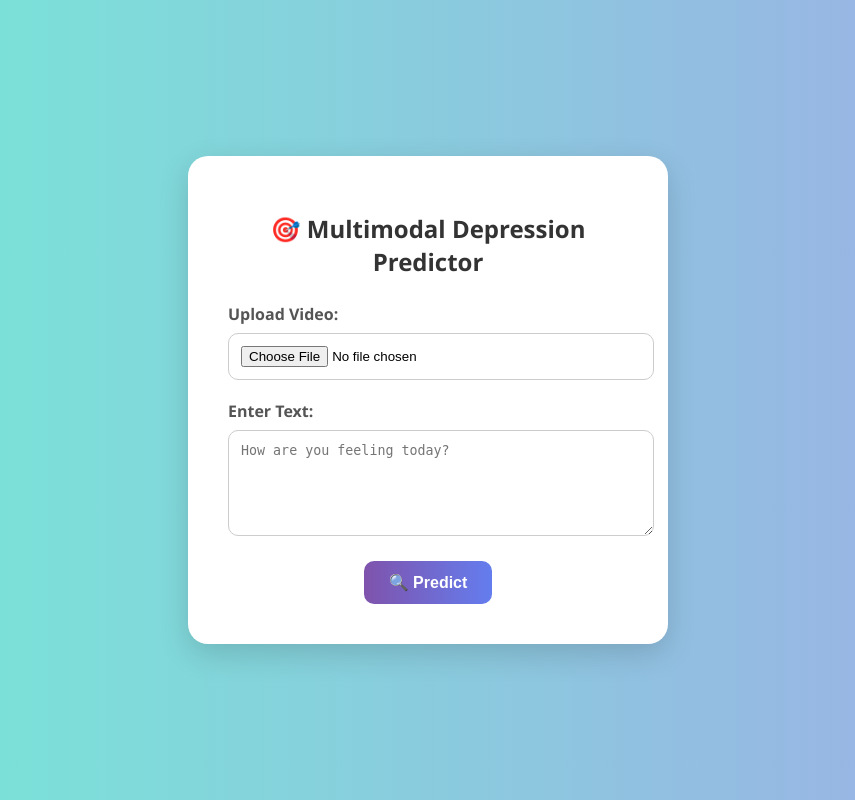
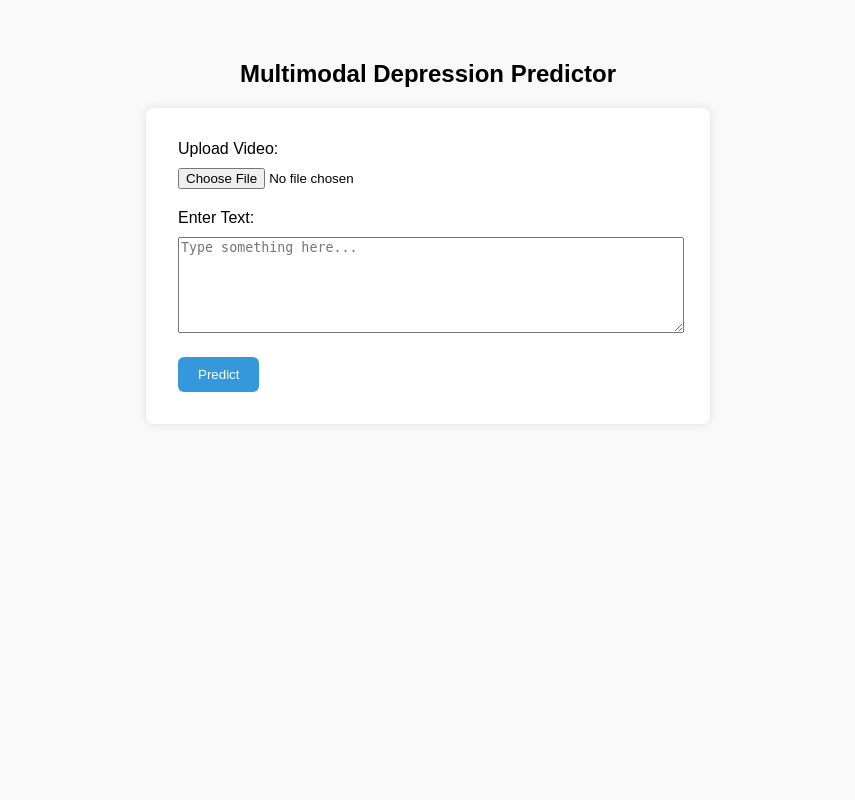
Before and after one commit to yash-wizzy/MindWell, a Flask app: page / in a window 1280 px wide. Shown: the whole page, without its empty margins (212-1067 px from the left). Run offline with Flask 3, Linux system fonts and the light colour scheme.

Commit message:
done right

```diff
--- a/templates/index.html
+++ b/templates/index.html
@@ -1,172 +1,124 @@
+
 <!DOCTYPE html>
 <html lang="en">
 <head>
     <meta charset="UTF-8">
-  <title>Multimodal Depression Predictor</title>
+    <title>Depression Prediction</title>
     <style>
         body {
-      font-family: 'Segoe UI', Tahoma, Geneva, Verdana, sans-serif;
-      background: linear-gradient(to right, #74ebd5, #9face6);
-      margin: 0;
-      padding: 0;
-      display: flex;
-      justify-content: center;
-      align-items: center;
-      height: 100vh;
+            font-family: Arial, sans-serif;
+            padding: 2rem;
+            background-color: #f9f9f9;
         }
-
-    .container {
+        form {
             background-color: white;
-      border-radius: 20px;
-      box-shadow: 0 10px 30px rgba(0, 0, 0, 0.15);
-      padding: 40px;
-      width: 400px;
-      text-align: center;
-      animation: fadeIn 0.8s ease-in-out;
+            padding: 2rem;
+            border-radius: 8px;
+            box-shadow: 0 0 10px rgba(0,0,0,0.1);
+            max-width: 500px;
+            margin: auto;
         }
-
-    h1 {
-      font-size: 24px;
-      color: #333;
-      margin-bottom: 25px;
+        input[type="file"], textarea {
+            width: 100%;
+            margin-top: 10px;
+            margin-bottom: 20px;
         }
-
-    label {
-      display: block;
-      text-align: left;
-      font-weight: bold;
-      margin-bottom: 8px;
-      color: #555;
-    }
-
-    input[type="file"],
-    textarea {
-      width: 100%;
-      padding: 12px;
-      margin-bottom: 20px;
-      border: 1px solid #ccc;
-      border-radius: 10px;
-      transition: border-color 0.3s ease;
-    }
-
-    input[type="file"]:hover,
-    textarea:focus {
-      border-color: #7f53ac;
-      outline: none;
-    }
-
-    textarea {
-      resize: vertical;
-      min-height: 80px;
-    }
-
-    .btn {
-      background: linear-gradient(to right, #7f53ac, #647dee);
+        button {
+            padding: 10px 20px;
+            background-color: #3498db;
             color: white;
             border: none;
-      padding: 12px 25px;
-      border-radius: 10px;
+            border-radius: 6px;
             cursor: pointer;
-      font-weight: bold;
-      font-size: 16px;
-      transition: transform 0.2s ease, box-shadow 0.2s ease;
         }
-
-    .btn:hover {
-      transform: translateY(-2px);
-      box-shadow: 0 6px 18px rgba(0, 0, 0, 0.2);
+        button:hover {
+            background-color: #2980b9;
         }
-
-    .spinner {
+        .result {
+            max-width: 500px;
+            margin: 1.5rem auto;
+            text-align: center;
+            font-size: 1.2rem;
+            padding: 1rem;
+            background-color: #e8f8f5;
+            border: 1px solid #1abc9c;
+            border-radius: 8px;
+            color: #117a65;
             display: none;
-      margin-top: 20px;
-    }
-
-    .spinner div {
-      width: 24px;
-      height: 24px;
-      margin: auto;
-      border: 4px solid #7f53ac;
-      border-top: 4px solid transparent;
-      border-radius: 50%;
-      animation: spin 0.8s linear infinite;
-    }
-
-    @keyframes spin {
-      to { transform: rotate(360deg); }
-    }
-
-    .result {
-      display: none;
-      margin-top: 20px;
-      padding: 15px;
-      background-color: #f0f8ff;
-      border-left: 4px solid #7f53ac;
-      border-radius: 10px;
-      font-weight: bold;
-      color: #333;
-      animation: slideFade 0.6s ease-in-out;
-    }
-
-    @keyframes fadeIn {
-      from {
-        opacity: 0;
-        transform: translateY(20px);
-      }
-      to {
-        opacity: 1;
-        transform: translateY(0);
-      }
-    }
-
-    @keyframes slideFade {
-      from {
-        opacity: 0;
-        transform: translateY(10px);
-      }
-      to {
-        opacity: 1;
-        transform: translateY(0);
-      }
         }
     </style>
 </head>
 <body>
-  <div class="container">
-    <h1>🎯 Multimodal Depression Predictor</h1>
-    <form action="/predict" method="POST" enctype="multipart/form-data">
+    <h2 style="text-align: center;">Multimodal Depression Predictor</h2>
+    <form id="predictionForm" enctype="multipart/form-data">
         <label for="video">Upload Video:</label>
-      <input type="file" name="video" accept="video/*" required>
+        <input type="file" id="video" name="video" accept="video/*" required>
 
         <label for="text">Enter Text:</label>
-      <textarea name="text" placeholder="How are you feeling today?" required></textarea>
+        <textarea id="text" name="text" rows="6" placeholder="Type something here..." required></textarea>
 
-      <button type="submit" class="btn">🔍 Predict</button>
-
-      <div class="spinner" id="spinner"><div></div></div>
+        <button type="submit">Predict</button>
     </form>
 
-    {% if prediction %}
-    <div class="result" id="result">
-      🔎 <strong>Prediction:</strong> {{ prediction }}
-    </div>
-    {% endif %}
+
+    <div id="loading" style="display: none; text-align: center; margin-top: 20px;">
+        <div class="spinner"></div>
+        <p>Processing...</p>
     </div>
 
+
+    <div id="result" style="display:none; text-align: center; margin-top: 20px;">
+        <div style="display: inline-block; background-color: #e0f7fa; padding: 1rem 2rem; border-radius: 8px; box-shadow: 0 2px 10px rgba(0,0,0,0.1); font-size: 1.2rem;">
+            <strong>Predicted Depression Score:</strong> <span id="score"></span>
+        </div>
+    </div>
+
+    <style>
+        .spinner {
+            margin: auto;
+            border: 6px solid #f3f3f3;
+            border-top: 6px solid #3498db;
+            border-radius: 50%;
+            width: 40px;
+            height: 40px;
+            animation: spin 1s linear infinite;
+        }
+
+        @keyframes spin {
+            0% { transform: rotate(0deg); }
+            100% { transform: rotate(360deg); }
+        }
+    </style>
+
     <script>
-    const form = document.getElementById('predictionForm');
-    const spinner = document.getElementById('spinner');
-    const result = document.getElementById('result');
+        document.getElementById("predictionForm").addEventListener("submit", async function(event) {
+            event.preventDefault();
 
-    form.addEventListener('submit', () => {
-      spinner.style.display = 'block';
-      if (result) result.style.display = 'none';
+            const form = event.target;
+            const formData = new FormData(form);
+
+
+            document.getElementById("loading").style.display = "block";
+            document.getElementById("result").style.display = "none";
+
+            try {
+                const response = await fetch("/", {
+                    method: "POST",
+                    body: formData
                 });
 
-    window.onload = () => {
-      const result = document.getElementById('result');
-      if (result) result.style.display = 'block';
-    };
+                const data = await response.json();
+
+
+                document.getElementById("score").innerText = data.depression_score.toFixed(4);
+                document.getElementById("result").style.display = "block";
+            } catch (err) {
+                alert("Something went wrong. Please try again.");
+            } finally {
+
+                document.getElementById("loading").style.display = "none";
+            }
+        });
     </script>
 </body>
 </html>
```
Lines whose indentation alone changed are shown as unchanged.
